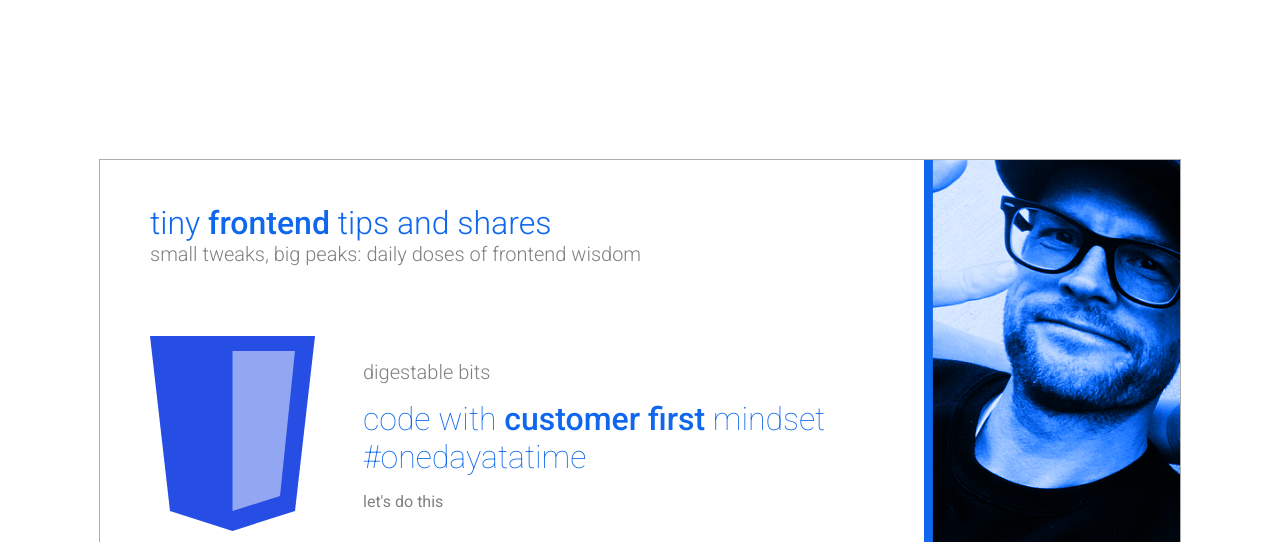
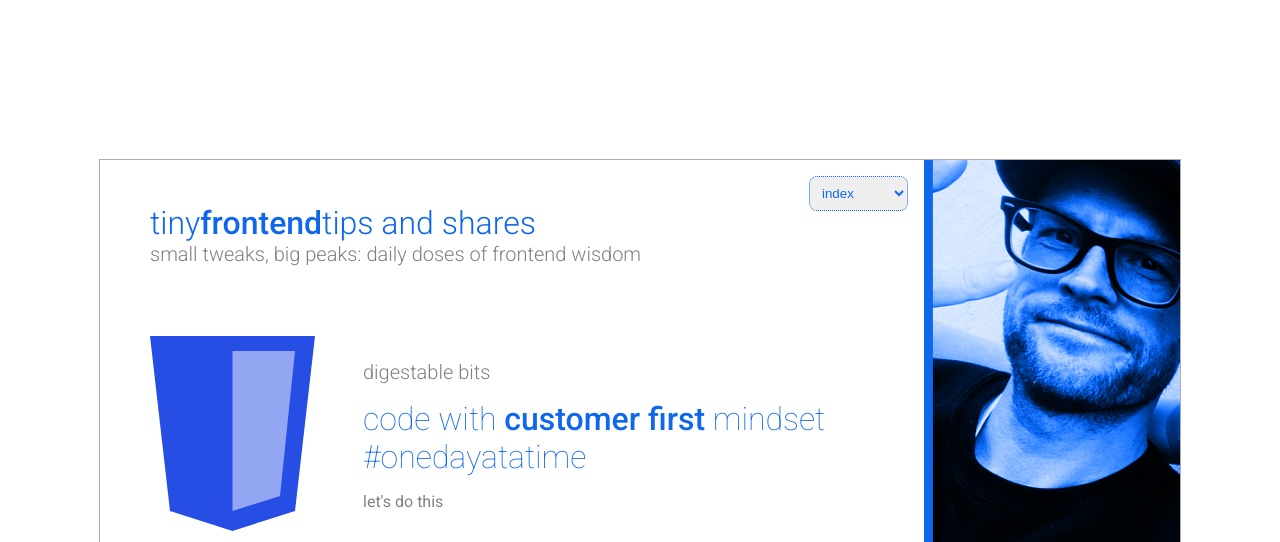
Before and after one commit to 32teeth/tiny-frontend-tips-and-shares, a plain HTML site: page index.html in a window 1280 px wide. Shown: the top 542 px of the page. Drawn offline with nearby package versions, Linux system fonts and the light colour scheme.

Commit message:
fix: update link

```diff
--- a/css/base.css
+++ b/css/base.css
@@ -124,6 +124,11 @@ main {
 aside {
   grid-area: aside;
   width: var(--aside-width);
+  height: 100%;
+  display: flex;
+  flex-direction: column;
+  justify-content: flex-start;
+  align-items: center;
   background: url(https://raw.githubusercontent.com/32teeth/tiny-frontend-tips-and-shares/main/32teeth.png), var(--primary-tint);
   background-size: cover;
   background-blend-mode: luminosity;
@@ -139,7 +144,12 @@ footer {
 
 header {
   grid-area: header;
-  flex-direction: column;
+  display: grid;
+  grid-template-columns: 1fr auto;
+  grid-template-rows: auto;
+  grid-template-areas:
+    "h1 menu"
+    "h2 menu";
   text-overflow: ellipsis;
   width: 100%;
   height: var(--header-height);
@@ -148,17 +158,52 @@ header {
   align-items: flex-start;
 }
 
+header h1 {
+  grid-area: h1;
+  display: flex;
+  height: 100%;
+  align-items: flex-end;
+}
+
+header h2 {
+  grid-area: h2;
+}
+
+header menu {
+  grid-area: menu;
+  display: flex;
+  height: 100%;
+  gap: var(--spacing-medium);
+  justify-content: center;
+  align-items: flex-start;
+}
+
+header menu select {
+  margin-inline: var(--spacing-medium);
+}
+
 content {
   grid-area: content;
   gap: var(--spacing-larger);
   padding-right: var(--spacing-larger);
 }
 
+@keyframes fadein {
+  from {
+    opacity: 0;
+  }
+  to {
+    opacity: 1;
+  }
+}
+
 section {
   display: flex;
   flex-direction: column;
   gap: var(--spacing-medium);
-  width: 100%
+  width: 100%;
+  opacity: 0;
+  animation: fadein 1s forwards;
 }
 
 section h2 {
@@ -247,3 +292,10 @@ credits h2 {
   font-size: var(--font-size-medium);
   color: var(--color-black);
 }
+
+select {
+  padding: var(--spacing-small);
+  border-radius: var(--spacing-small);
+  border: var(--border-dotted) var(--primary-tint) var(--border-width);
+  color: var(--primary-tint);
+}
--- a/index.html
+++ b/index.html
@@ -58,6 +58,21 @@
       <header>
         <h1>tiny <strong>frontend</strong> tips and shares</h1>
         <h2>small tweaks, big peaks: daily doses of frontend wisdom</h2>
+        <menu>
+          <select onchange='location.search = this.value'>
+            <option value="index">index</option>
+            <option value="accent">accent</option>
+            <option value="counter">counter</option>
+            <option value="datalist">datalist</option>
+            <option value="dialog">dialog</option>
+            <option value="empty">empty</option>
+            <option value="integer">integer</option>
+            <option value="palette">palette</option>
+            <option value="popover">popover</option>
+            <option value="scrollsnap">scrollsnap</option>
+            <option value="spelling">spelling</option>
+          </select>
+        </menu>
       </header>
       <content>
         <shield type="css">
--- a/js/fragment.js
+++ b/js/fragment.js
@@ -13,4 +13,10 @@ export const fragment = (page, node) => {
   });
 
   import(`./${page}.js`).catch(() => {});
+
+  const menu =  document.querySelector('menu select');
+  if (menu) {
+    menu.value = page;
+  }
+
 }
--- a/js/index.js
+++ b/js/index.js
@@ -7,6 +7,4 @@ document.addEventListener('DOMContentLoaded', async function () {
   }
   const page = `${node.getAttribute('data-fragment')}`;
   fragment(page, node);
-
-
 });
```
Also changed, not shown: css/palette.css (+0 -8 lines).
